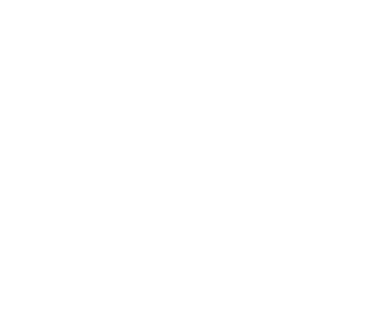
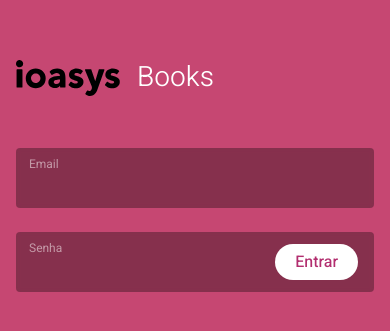
Before and after one commit to Percegaroli/ioasys-books, a Next.js app: page /auth/sign-in in a window 390 px wide. Shown: the part 247-578 px from the top of the page. Built offline with nearby package versions, Linux system fonts and the light colour scheme.

Commit message:
create basic sign in page mobile

```diff
--- a/next.config.js
+++ b/next.config.js
@@ -2,6 +2,23 @@
 const nextConfig = {
   reactStrictMode: true,
   swcMinify: true,
-}
+  webpack: (config) => {
+    config.module.rules.push({
+      test: /\.svg$/,
+      use: [
+        {
+          loader: '@svgr/webpack',
+          options: {
+            icon: true,
+            titleProp: true,
+            replaceAttrValues: { '#000': 'currentColor' },
+          },
+        },
+      ],
+    });
 
-module.exports = nextConfig
+    return config;
+  },
+};
+
+module.exports = nextConfig;
--- /dev/null
+++ b/src/modules/auth/components/AuthInput/index.tsx
@@ -0,0 +1,57 @@
+import classNames from 'classnames';
+import { useRef } from 'react';
+import { AriaTextFieldOptions, useTextField } from 'react-aria';
+import { useFormContext } from 'react-hook-form';
+
+interface AuthInputClasses {
+  container?: string;
+  label?: string;
+  input?: string;
+}
+
+interface Props extends AriaTextFieldOptions<'input'> {
+  name: string;
+  classes?: AuthInputClasses;
+}
+
+const AuthInput = (props: Props) => {
+  const { classes = {}, label, type, name } = props;
+  const ariaRef = useRef<HTMLInputElement | null>(null);
+  const { register } = useFormContext();
+  let { labelProps, inputProps } = useTextField(props, ariaRef);
+  const { ref: hookFormRef, ...rest } = register(name);
+
+  return (
+    <div
+      className={classNames(
+        'bg-black bg-opacity-[0.32] backdrop-blur-[2px] flex flex-col gap-y-1 rounded-[4px] py-2 pl-[13px] pr-4',
+        classes.container ?? ''
+      )}
+    >
+      <label
+        {...labelProps}
+        className={classNames(
+          'text-xs leading-4 text-white opacity-50',
+          classes.label ?? ''
+        )}
+      >
+        {label}
+      </label>
+      <input
+        {...inputProps}
+        {...rest}
+        ref={(e) => {
+          hookFormRef(e);
+          ariaRef.current = e;
+        }}
+        type={type}
+        className={classNames(
+          'text-base leading-6 text-white bg-transparent outline-none',
+          classes.input ?? ''
+        )}
+      />
+    </div>
+  );
+};
+
+export default AuthInput;
--- /dev/null
+++ b/src/modules/auth/components/PasswordInput/index.tsx
@@ -0,0 +1,23 @@
+import Button from '../../../shared/components/Button';
+import AuthInput from '../AuthInput';
+
+interface Props {
+  name: string;
+  label: string;
+}
+
+const PasswordInput = (props: Props) => {
+  return (
+    <div className="relative">
+      <AuthInput {...props} type="password" />
+      <Button
+        className="absolute right-4 top-3 bg-white rounded-[44px] px-5 py-2 text-base leading-5 text-[#B22E6F] font-medium"
+        type="submit"
+      >
+        Entrar
+      </Button>
+    </div>
+  );
+};
+
+export default PasswordInput;
--- /dev/null
+++ b/src/modules/auth/components/SignInTemplate/index.tsx
@@ -0,0 +1,42 @@
+import { FormProvider, useForm } from 'react-hook-form';
+import AuthInput from '../AuthInput';
+import PasswordInput from '../PasswordInput';
+import Logo from '../../../shared/assets/images/Logo.svg';
+
+interface Form {
+  email: string;
+  password: string;
+}
+
+const SignInTemplate = () => {
+  const methods = useForm<Form>({
+    defaultValues: {
+      email: '',
+      password: '',
+    },
+  });
+
+  const onSubmit = (data: Form) => {
+    console.log(data);
+  };
+
+  return (
+    <div className="flex flex-1 items-center justify-center px-4 min-h-screen bg-[#c64772]">
+      <FormProvider {...methods}>
+        <form className="w-full" onSubmit={methods.handleSubmit(onSubmit)}>
+          <h1 className="flex items-center gap-x-[16.6px] font-light text-[28px] leading-10 text-white mb-[50px]">
+            <Logo className="fill-white w-[104.4px] h-9" />
+            Books
+          </h1>
+
+          <div className="flex flex-col gap-y-6">
+            <AuthInput name="email" label="Email" />
+            <PasswordInput name="password" label="Senha" />
+          </div>
+        </form>
+      </FormProvider>
+    </div>
+  );
+};
+
+export default SignInTemplate;
--- /dev/null
+++ b/src/modules/shared/components/Button/index.tsx
@@ -0,0 +1,19 @@
+import { ButtonHTMLAttributes, DetailedHTMLProps, useRef } from 'react';
+import { AriaButtonProps, useButton } from 'react-aria';
+
+interface Props extends AriaButtonProps {
+  className?: string;
+}
+
+const Button = ({ className, ...rest }: Props) => {
+  const ref = useRef(null);
+  const { buttonProps } = useButton(rest, ref);
+
+  return (
+    <button {...buttonProps} ref={ref} className={className}>
+      {rest.children}
+    </button>
+  );
+};
+
+export default Button;
--- a/src/pages/_app.tsx
+++ b/src/pages/_app.tsx
@@ -1,8 +1,13 @@
-import '../modules/core/styles/globals.css'
-import type { AppProps } from 'next/app'
+import '../modules/core/styles/globals.css';
+import type { AppProps } from 'next/app';
+import { SSRProvider } from 'react-aria';
 
 function MyApp({ Component, pageProps }: AppProps) {
-  return <Component {...pageProps} />
+  return (
+    <SSRProvider>
+      <Component {...pageProps} />
+    </SSRProvider>
+  );
 }
 
-export default MyApp
+export default MyApp;
--- /dev/null
+++ b/src/pages/_document.tsx
@@ -0,0 +1,20 @@
+import { Html, Head, Main, NextScript } from 'next/document';
+
+export default function Document() {
+  return (
+    <Html>
+      <Head>
+        <link rel="preconnect" href="https://fonts.googleapis.com" />
+        <link rel="preconnect" href="https://fonts.gstatic.com" />
+        <link
+          href="https://fonts.googleapis.com/css2?family=Heebo:wght@100;200;300;400;500;600;700;800;900&display=swap"
+          rel="stylesheet"
+        />
+      </Head>
+      <body>
+        <Main />
+        <NextScript />
+      </body>
+    </Html>
+  );
+}
--- a/src/pages/auth/sign-in/index.tsx
+++ b/src/pages/auth/sign-in/index.tsx
@@ -1,5 +1,7 @@
+import SignInTemplate from '../../../modules/auth/components/SignInTemplate';
+
 const SignInPage = () => {
-  return null;
+  return <SignInTemplate />;
 };
 
 export default SignInPage;
--- a/tailwind.config.js
+++ b/tailwind.config.js
@@ -2,7 +2,12 @@
 module.exports = {
   content: ['./src/**/*.{tsx, ts}'],
   theme: {
-    extend: {},
+    extend: {
+      fontFamily: {
+        sans: ['Heebo', 'sans-serif'],
+        Heebo: ['Heebo', 'sans-serif'],
+      },
+    },
   },
   plugins: [],
 };
```
Also changed, not shown: package.json (+6 -1 lines), src/modules/shared/assets/images/Logo.svg (added), 1 other file (tests, documents, lock files or other folders).
